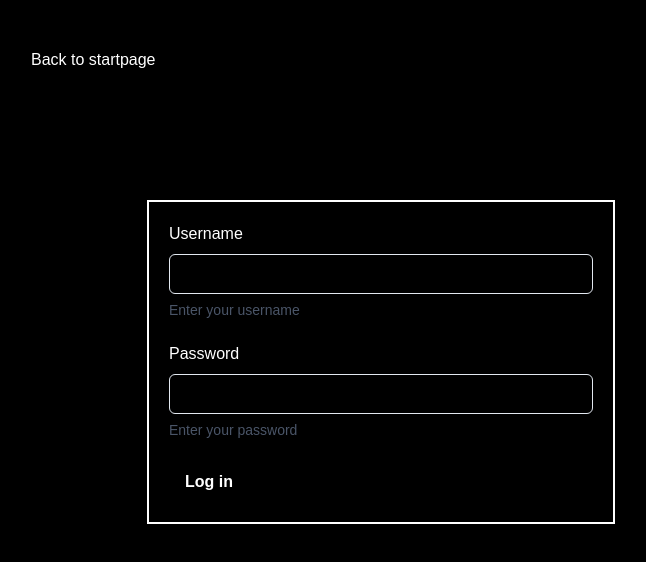
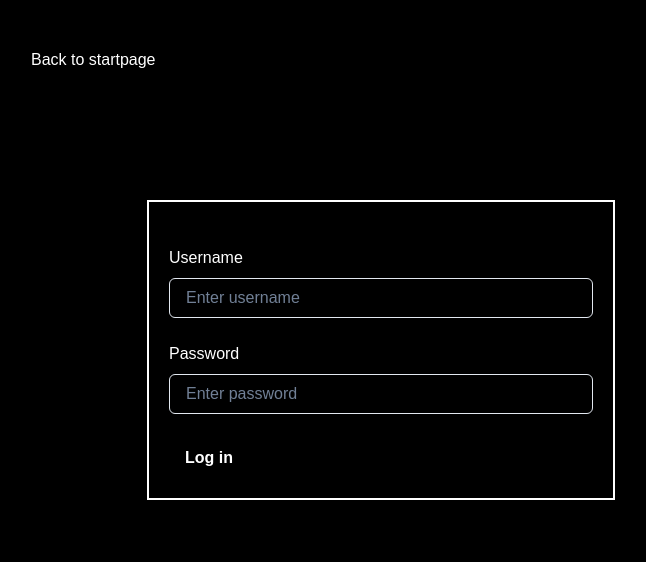
Before and after one commit to rokkomini/Chat-App, a React (Create React App) app in the folder packages/client/: page /login-user in a window 1280 px wide. Shown: the top 562 px of the page, without its empty margins (259-905 px from the left). Built offline with nearby package versions, Linux system fonts and the light colour scheme; no server answers; a web font is replaced by a local one.

Commit message:
solved correct error msg

```diff
--- a/packages/client/src/components/LoginRegisterForm.tsx
+++ b/packages/client/src/components/LoginRegisterForm.tsx
@@ -1,4 +1,4 @@
-import React, { useState } from "react";
+import React, { useState } from 'react';
 import {
   FormControl,
   FormLabel,
@@ -6,8 +6,8 @@ import {
   Input,
   Container,
   Button,
-} from "@chakra-ui/react";
-import { UserItem } from "@my-chat-app/shared";
+} from '@chakra-ui/react';
+import { UserItem } from '@my-chat-app/shared';
 
 export interface FormProps {
   username: string;
@@ -22,7 +22,7 @@ export interface FormProps {
 }
 
 export default function LoginRegisterForm(form: FormProps) {
-  const [user, setUser] = useState<UserItem>({ username: "", password: "" });
+  const [user, setUser] = useState<UserItem>({ username: '', password: '' });
 
   return (
     <div className="container">
@@ -31,33 +31,32 @@ export default function LoginRegisterForm(form: FormProps) {
       <Container maxW="500px">
         <div className="login-form">
           <FormControl>
-            <FormLabel>Username</FormLabel>
-            <Input
-              type="username"
-              value={form.username}
-              onChange={(e) => form.setUsername(e.target.value)}
-            />
-
-            {form.error === "" ? (
-              <FormHelperText>{form.usernameMsg}</FormHelperText>
+            {form.error === '' ? (
+              ''
             ) : (
               <FormHelperText>{form.error}</FormHelperText>
             )}
 
             <br />
+            <FormLabel>Username</FormLabel>
+            <Input
+              type="username"
+              placeholder="Enter username"
+              value={form.username}
+              onChange={(e) => form.setUsername(e.target.value)}
+            />
+
+            <br />
+            <br />
             <FormLabel>Password</FormLabel>
             <Input
               type="password"
+              placeholder="Enter password"
               value={form.password}
               onChange={(e) => form.setPassword(e.target.value)}
             />
 
-            {form.error === "" ? (
-              <FormHelperText>{form.passwordMsg}</FormHelperText>
-            ) : (
-              <FormHelperText>{form.error}</FormHelperText>
-            )}
-
+            <br />
             <br />
             <Button
               colorScheme="black"
```
Also changed, not shown: 2 other files (tests, documents, lock files or other folders).
